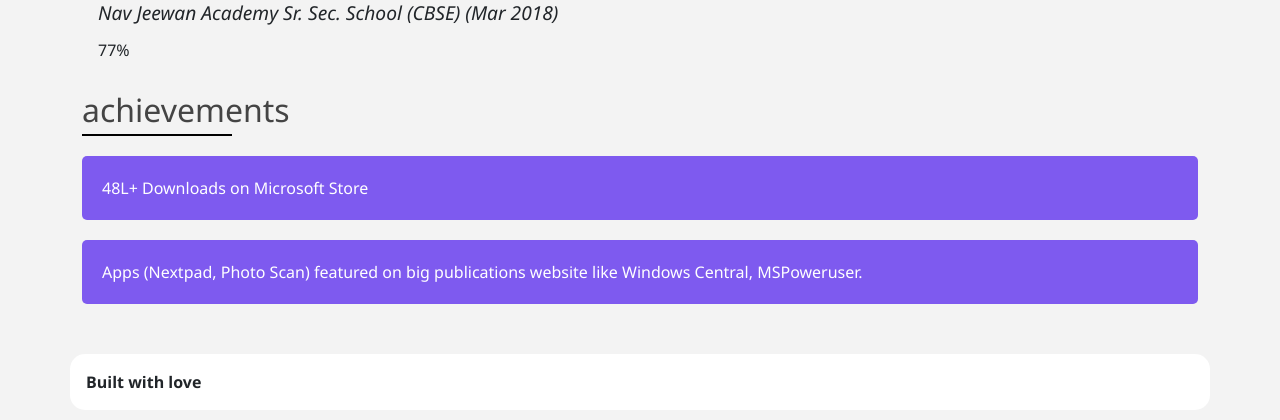
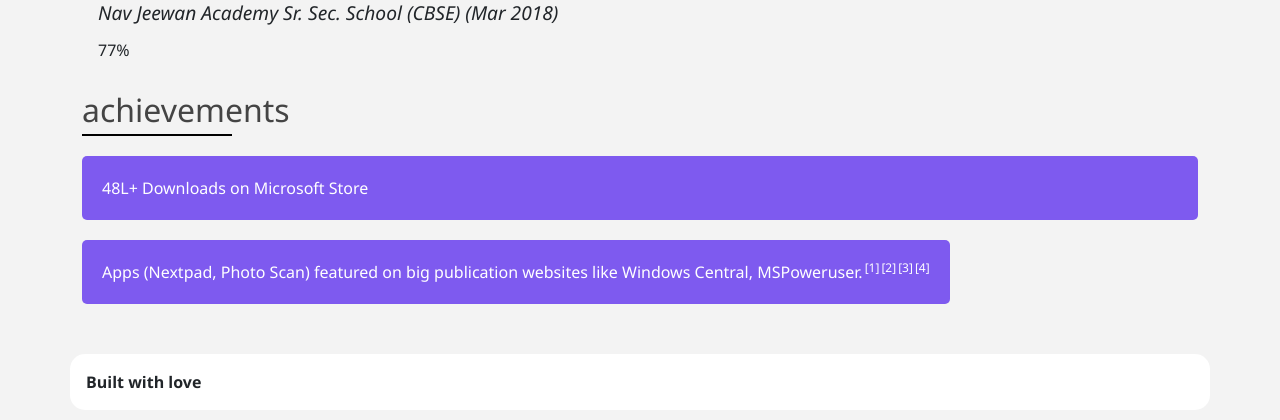
Before and after one commit to shyamshr93/shyamshr93.github.io, a PHP site: page / in a window 1280 px wide. Shown: the part 3116-3536 px from the top of the page. Run offline with PHP 8.4, Linux system fonts and the light colour scheme.

Commit message:
added links for artciles

```diff
--- a/css/main.css
+++ b/css/main.css
@@ -277,6 +277,12 @@
     margin-left: 7px;
 }
 
+.a-sup{
+    text-decoration: none;
+    color: white;
+    margin-left: 2px;
+}
+
 
 
 
--- a/index.html
+++ b/index.html
@@ -44,18 +44,23 @@
             </p>
             <div class="container-fluid" style="max-width: 1500px;">
                 <div class="row justify-content-center">
-                    <a class="bt-social col-auto" href="https://github.com/shyamshr93" target="_blank" data-bs-toggle="tooltip" data-bs-placement="top" title="GitHub">
+                    <a class="bt-social col-auto" href="https://github.com/shyamshr93" target="_blank"
+                        data-bs-toggle="tooltip" data-bs-placement="top" title="GitHub">
                         <img alt="Github" class="header-icon" src="./Assets/icons/github.png" />
 
                     </a>
-                    <a class="bt-social col-auto" href="https://twitter.com/shyamshr93" target="_blank" data-bs-toggle="tooltip" data-bs-placement="top" title="Twitter"><img
-                            alt="Twitter" class="header-icon" src="./Assets/icons/twitter.png" /></a>
-                    <a class="bt-social col-auto" href="mailto:shyamshr93@gmail.com" target="_blank" data-bs-toggle="tooltip" data-bs-placement="top" title="Mail"><img alt="Email"
+                    <a class="bt-social col-auto" href="https://twitter.com/shyamshr93" target="_blank"
+                        data-bs-toggle="tooltip" data-bs-placement="top" title="Twitter"><img alt="Twitter"
+                            class="header-icon" src="./Assets/icons/twitter.png" /></a>
+                    <a class="bt-social col-auto" href="mailto:shyamshr93@gmail.com" target="_blank"
+                        data-bs-toggle="tooltip" data-bs-placement="top" title="Mail"><img alt="Email"
                             class="header-icon" src="./Assets/icons/mail.png" /></a>
-                    <a class="bt-social col-auto" target="_blank" data-bs-toggle="tooltip" data-bs-placement="top" title="CV" href="./Assets/cv.pdf"><img alt="CV" class="header-icon"
+                    <a class="bt-social col-auto" target="_blank" data-bs-toggle="tooltip" data-bs-placement="top"
+                        title="CV" href="./Assets/cv.pdf"><img alt="CV" class="header-icon"
                             src="./Assets/icons/cv.png" /></a>
-                    <a class="bt-social col-auto" href="https://linkedin.com/in/shyamshr93" target="_blank" data-bs-toggle="tooltip" data-bs-placement="top" title="LinkedIn"><img
-                            alt="LinkedIn" class="header-icon" src="./Assets/icons/linkedin.png" /></a>
+                    <a class="bt-social col-auto" href="https://linkedin.com/in/shyamshr93" target="_blank"
+                        data-bs-toggle="tooltip" data-bs-placement="top" title="LinkedIn"><img alt="LinkedIn"
+                            class="header-icon" src="./Assets/icons/linkedin.png" /></a>
                 </div>
             </div>
 
@@ -90,7 +95,8 @@
                         <a class="app-sub-div text-center" target="_blank"
                             href="https://apps.microsoft.com/detail/9nh759pmh26m?hl=en-US&gl=US">
                             <div class="app-header">melosik</div>
-                            <div class="app-sub-header">Melosik is a beautiful, Modern and easy to use music player made for Windows.</div>
+                            <div class="app-sub-header">Melosik is a beautiful, Modern and easy to use music player made
+                                for Windows.</div>
                             <img src="./Assets/icons/csharp.png" class="mt-2" style="opacity: 0.8;" height="35"
                                 alt="csharp" />
                         </a>
@@ -120,13 +126,15 @@
                         <a class="app-sub-div text-center" target="_blank"
                             href="https://apps.microsoft.com/detail/9nblggh4nrcq?hl=en-US&gl=US">
                             <div class="app-header">nextpad</div>
-                            <div class="app-sub-header">Nextpad is Fast, Beautiful and lightweight Notepad app designed for Windows</div>
+                            <div class="app-sub-header">Nextpad is Fast, Beautiful and lightweight Notepad app designed
+                                for Windows</div>
                             <img src="./Assets/icons/csharp.png" class="mt-2" style="opacity: 0.8;" height="35"
                                 alt="csharp" />
                         </a>
                     </div>
                 </div>
-                <a class="see-more" href="https://apps.microsoft.com/search/publisher?name=Define+Studio&hl=en-us&gl=US" target="_blank">see more (11)</a>
+                <a class="see-more" href="https://apps.microsoft.com/search/publisher?name=Define+Studio&hl=en-us&gl=US"
+                    target="_blank">see more (11)</a>
             </div>
             <div class="container mt-4">
                 <div class="text-sub-header">
@@ -145,7 +153,8 @@
                     <div style="background-image: url(./Assets/apps/gitrel.png); grid-row: 1;">
                         <a class="app-sub-div text-center" target="_blank" href="https://shyamshr93.github.io/gitrel/">
                             <div class="app-header">gitrel</div>
-                            <div class="app-sub-header">Easily track new versions release of your favorite GitHub Project</div>
+                            <div class="app-sub-header">Easily track new versions release of your favorite GitHub
+                                Project</div>
                             <img src="./Assets/icons/js.png" class="mt-2" style="opacity: 0.8;" height="35"
                                 alt="JavaScript" />
                         </a>
@@ -153,7 +162,8 @@
                     <div style="background-image: url(./Assets/apps/nomtes.png);">
                         <a class="app-sub-div text-center" target="_blank" href="https://xbotics7.github.io/Nomtes/">
                             <div class="app-header">nomtes</div>
-                            <div class="app-sub-header">A clean and beautiful website which provides free quality notes and study materials for BCA students</div>
+                            <div class="app-sub-header">A clean and beautiful website which provides free quality notes
+                                and study materials for BCA students</div>
                             <img src="./Assets/icons/js.png" class="mt-2" style="opacity: 0.8;" height="35"
                                 alt="JavaScript" />
                         </a>
@@ -170,7 +180,8 @@
                         style="background-image: url('https://xbotics7.github.io/NomtesApp/assets/display_phone.png'); grid-row: 1;">
                         <a class="app-sub-div text-center" target="_blank" href="https://xbotics7.github.io/NomtesApp/">
                             <div class="app-header">nomtes app</div>
-                            <div class="app-sub-header">A beautiful and easy to use android app which provides free quality notes and study materials for BCA students</div>
+                            <div class="app-sub-header">A beautiful and easy to use android app which provides free
+                                quality notes and study materials for BCA students</div>
                             <img src="./Assets/icons/java.png" class="mt-2" style="opacity: 0.8;" height="35"
                                 alt="Java" />
                         </a>
@@ -211,8 +222,26 @@
             <div class="achieve-div">
                 48L+ Downloads on Microsoft Store
             </div>
-            <div class="achieve-div">
-                Apps (Nextpad, Photo Scan) featured on big publications website like Windows Central, MSPoweruser.
+            <div class="achieve-div" style="display: inline-flex;">
+                <div>
+                    Apps (Nextpad, Photo Scan) featured on big publication websites like Windows Central, MSPoweruser.
+                </div>
+                <a class="a-sup"
+                    href="https://www.windowscentral.com/nextpad-windows-10-attractive-and-feature-filled-text-editor"
+                    target="_blank">
+                    <sup>[1]</sup>
+                </a>
+                <a class="a-sup" href="https://www.windowscentral.com/nextpad-windows-10-app-review" target="_blank">
+                    <sup>[2]</sup>
+                </a>
+                <a class="a-sup" href="https://www.windowscentral.com/photo-scan-windows-10-app-review"
+                    target="_blank">
+                    <sup>[3]</sup>
+                </a>
+                <a class="a-sup" href="https://www.windowscentral.com/one-messenger-windows-10-streamlines-your-online-communication"
+                    target="_blank">
+                    <sup>[4]</sup>
+                    </a>
             </div>
         </div>
         <footer class="p-3">
@@ -225,11 +254,13 @@
 
     </div>
 
-    <script src="https://cdn.jsdelivr.net/npm/bootstrap@5.3.3/dist/js/bootstrap.bundle.min.js" integrity="sha384-YvpcrYf0tY3lHB60NNkmXc5s9fDVZLESaAA55NDzOxhy9GkcIdslK1eN7N6jIeHz" crossorigin="anonymous"></script>
+    <script src="https://cdn.jsdelivr.net/npm/bootstrap@5.3.3/dist/js/bootstrap.bundle.min.js"
+        integrity="sha384-YvpcrYf0tY3lHB60NNkmXc5s9fDVZLESaAA55NDzOxhy9GkcIdslK1eN7N6jIeHz"
+        crossorigin="anonymous"></script>
     <script>
         var tooltipTriggerList = [].slice.call(document.querySelectorAll('[data-bs-toggle="tooltip"]'))
         var tooltipList = tooltipTriggerList.map(function (tooltipTriggerEl) {
-        return new bootstrap.Tooltip(tooltipTriggerEl)
+            return new bootstrap.Tooltip(tooltipTriggerEl)
         })
     </script>
 </body>
```
